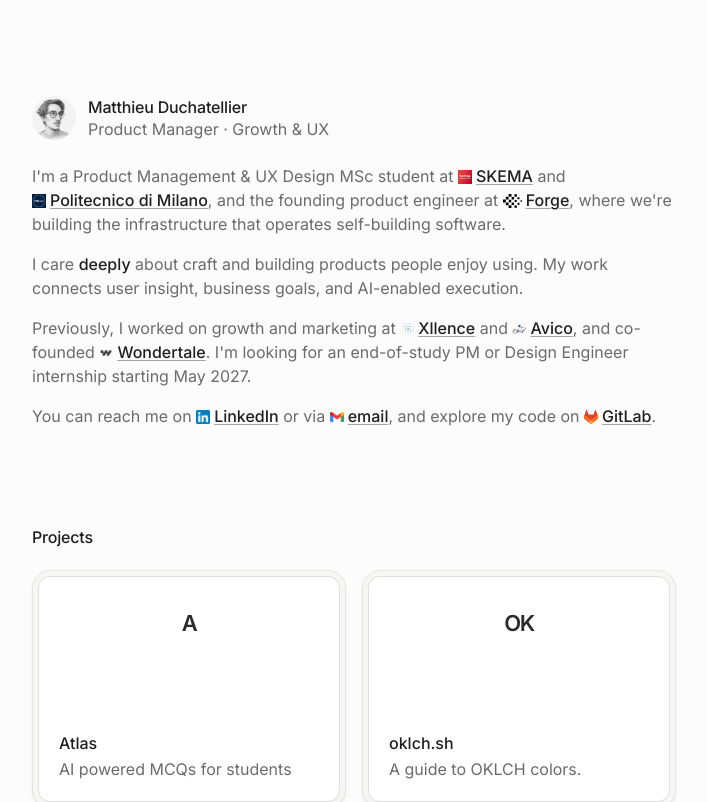
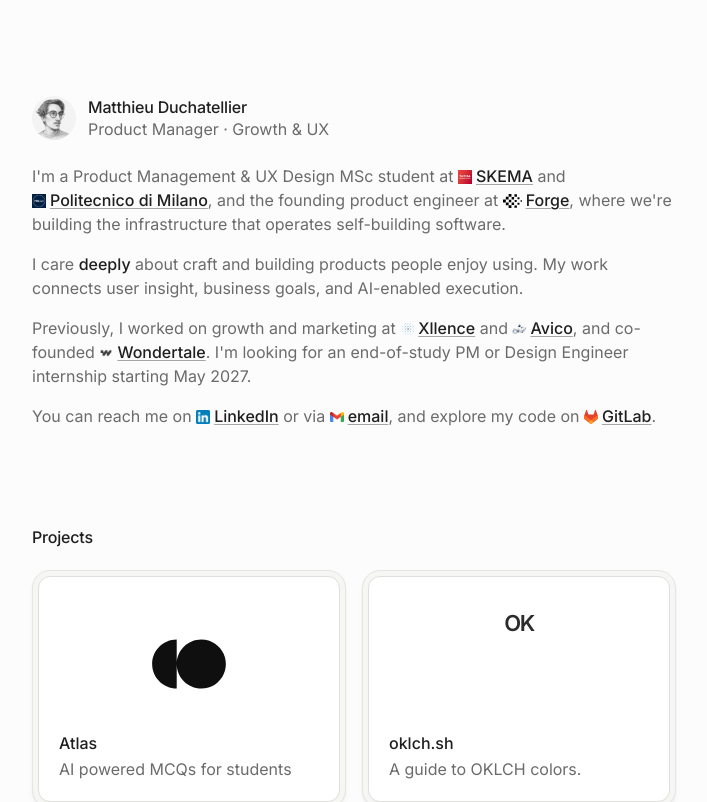
Before and after one commit to matthieu-pm/matthieu-pm, a Next.js app in the folder apps/web/: page / in a window 1280 px wide. Shown: the top 802 px of the page, without its empty margins (286-993 px from the left). Built offline with nearby package versions, Linux system fonts and the light colour scheme.

Commit message:
Use Atlas logo in project card

```diff
--- a/apps/web/app/page.module.css
+++ b/apps/web/app/page.module.css
@@ -216,6 +216,17 @@
   font-size: 22px;
   font-weight: 520;
   letter-spacing: -0.06em;
+}
+
+.atlasProjectMark {
+  width: 100%;
+  flex: 1;
+}
+
+.projectMarkImage {
+  display: block;
+  width: 80px;
+  height: 80px;
 }
 
 .projectCard strong,
--- a/apps/web/app/page.tsx
+++ b/apps/web/app/page.tsx
@@ -337,8 +337,17 @@ export default function Page() {
             target="_blank"
             rel="noreferrer"
           >
-            <span className={styles.projectMark} aria-hidden="true">
-              A
+            <span
+              className={`${styles.projectMark} ${styles.atlasProjectMark}`}
+              aria-hidden="true"
+            >
+              <Image
+                className={styles.projectMarkImage}
+                src="/logos/atlas.svg"
+                alt=""
+                width={80}
+                height={80}
+              />
             </span>
             <span>
               <strong>Atlas</strong>
```
Also changed, not shown: apps/web/public/logos/atlas.svg (added).
